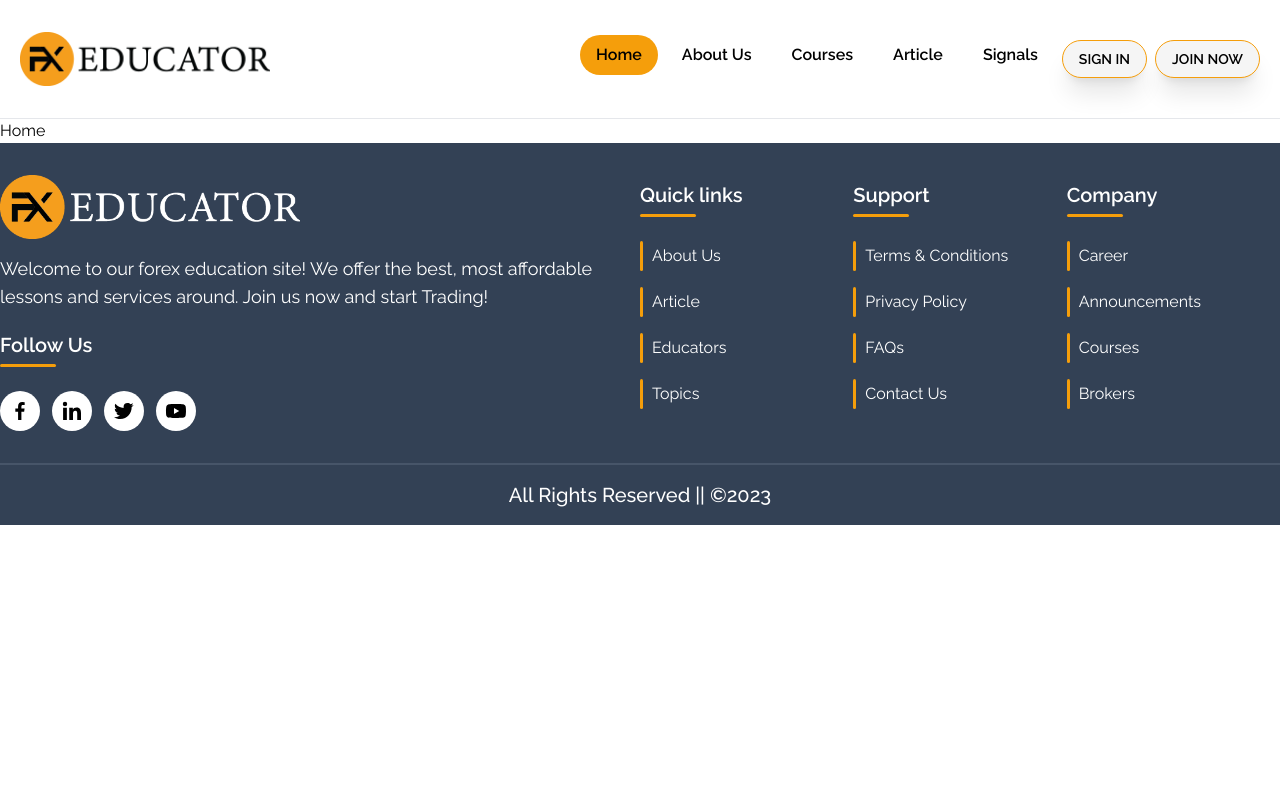
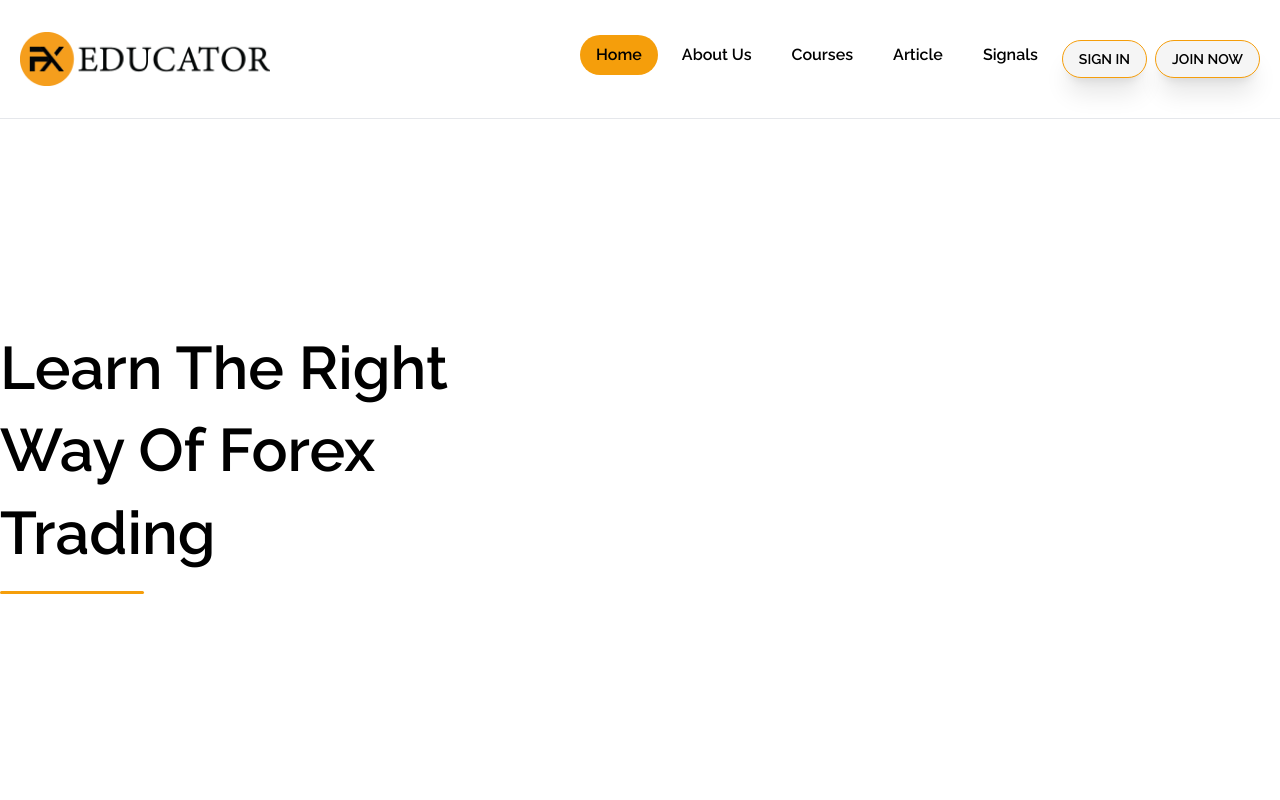
Before and after one commit to faijulislambd/fxeducator, a Next.js app: page / in a window 1280 px wide. Shown: the top 800 px of the page. Built offline with nearby package versions, Linux system fonts and the light colour scheme.

Commit message:
Banner started

```diff
--- a/src/app/page.js
+++ b/src/app/page.js
@@ -1,5 +1,11 @@
+import HeroSection from "@/components/HomeSections/HeroSection/HeroSection";
+
 const HomePage = () => {
-  return <div>Home</div>;
+  return (
+    <div>
+      <HeroSection></HeroSection>
+    </div>
+  );
 };
 
 export default HomePage;
--- a/src/components/HomeSections/HeroSection/HeroSection.js
+++ b/src/components/HomeSections/HeroSection/HeroSection.js
@@ -1,5 +1,18 @@
+import Container from "@/components/utils/Container";
+import Title from "@/components/utils/Title";
+
 const HeroSection = () => {
-  return <div></div>;
+  return (
+    <Container className="py-52 relative">
+      <div className="w-full md:w-5/12 pe-5">
+        <Title className="text-6xl capitalize leading-snug before:h-2 before:-bottom-5 before:w-36">
+          Learn the right way of Forex Trading
+        </Title>
+      </div>
+      <div className="w-full md:w-4/12"></div>
+      <div className="w-full md:w-3/12"></div>
+    </Container>
+  );
 };
 
 export default HeroSection;
--- a/src/components/utils/ListLink.js
+++ b/src/components/utils/ListLink.js
@@ -6,7 +6,7 @@ const ListLink = ({ children, href = "/", className = [] }) => {
     <li>
       <Link
         href={href}
-        className={`block relative flex-wrap mb-4 py-[3px] px-3 before:inline-block before:absolute before:left-0 before:top-0 before:h-full before:w-[3px] before:-z-[1] z-0 before:bg-amber-500 before:rounded-full before:transition-all before:duration-300 hover:before:w-full hover:text-black ${className}`}
+        className={`block relative flex-wrap mb-4 py-[3px] px-3 before:inline-block before:absolute before:left-0 before:top-0 before:h-full before:w-[3px] before:-z-[1] z-0 before:bg-amber-500 before:rounded-full before:transition-all before:duration-300 hover:before:w-full hover:text-slate-700 ${className}`}
       >
         {children}
       </Link>
--- a/src/components/utils/ShareIcon.js
+++ b/src/components/utils/ShareIcon.js
@@ -3,7 +3,7 @@ const ShareIcon = ({ children, href = "#", className = [] }) => {
     <a
       href={href}
       target="_blank"
-      className={`inline-flex text-2xl items-center justify-center h-10 w-10 bg-white text-black rounded-full relative after:absolute after:top-0 after:left-0 after:z-0 after:inline-block after:w-full after:rounded-full after:h-full after:bg-amber-500 after:scale-0 after:transition-transform after:duration-300 hover:after:scale-100 ${className}`}
+      className={`inline-flex text-2xl items-center justify-center h-10 w-10 bg-white text-slate-700 rounded-full relative after:absolute after:top-0 after:left-0 after:z-0 after:inline-block after:w-full after:rounded-full after:h-full after:bg-amber-500 after:scale-0 after:transition-transform after:duration-300 hover:after:scale-100 ${className}`}
     >
       <span className="z-10">{children}</span>
     </a>
```
